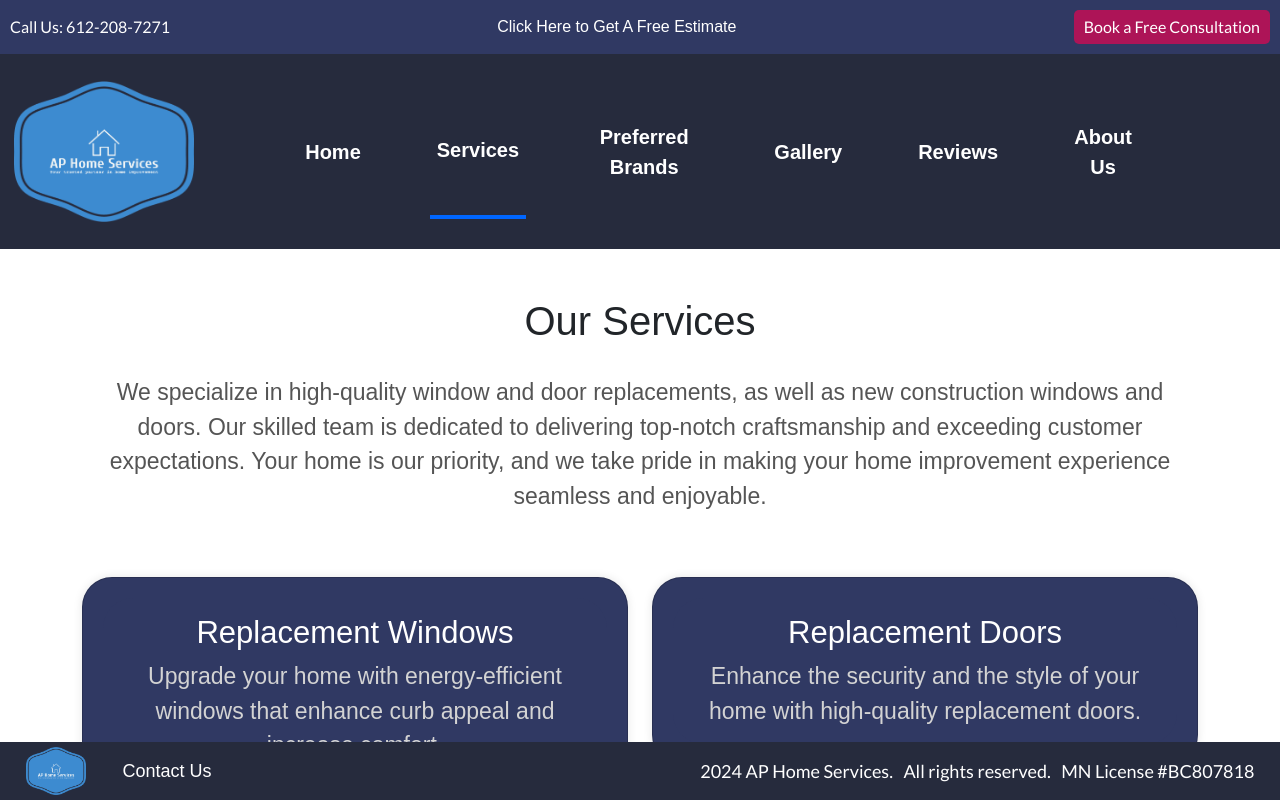
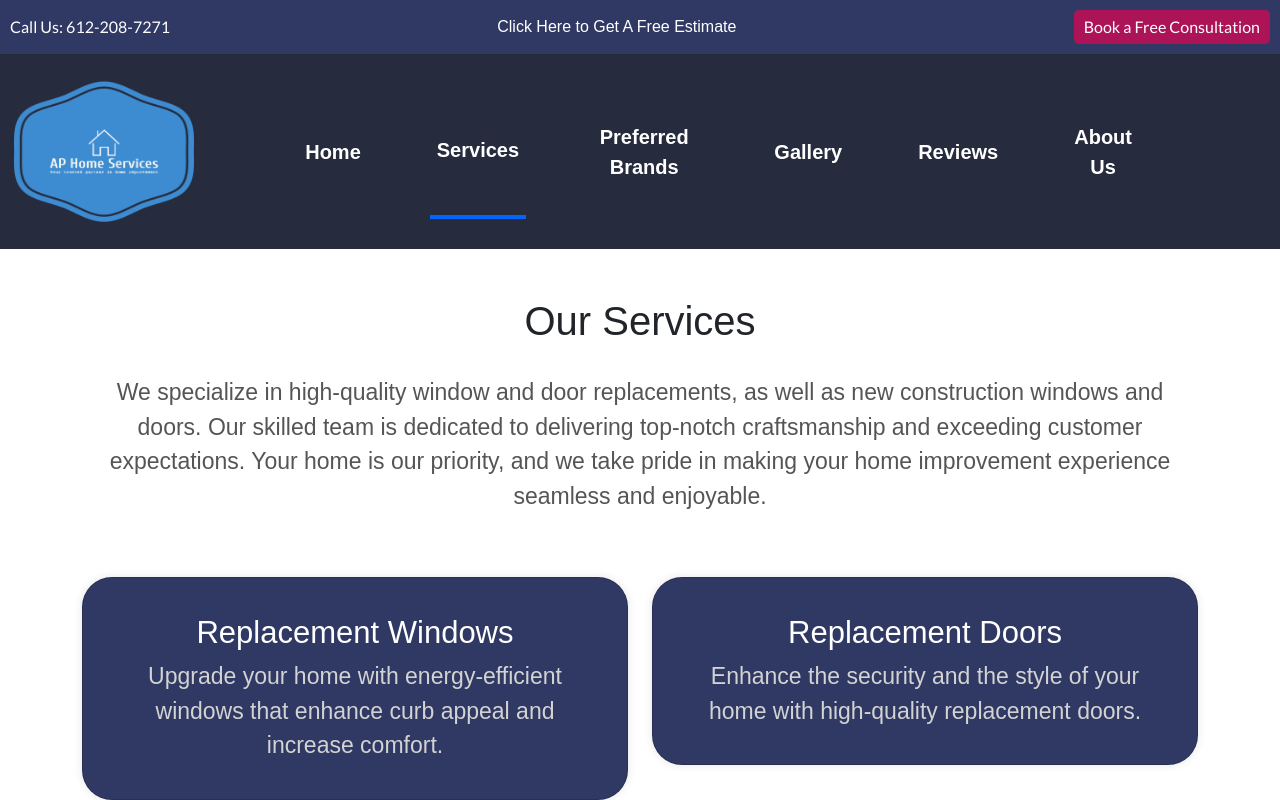
Before and after one commit to Amigovich/aphomesvc, a React (Vite) app: page /services in a window 1280 px wide. Built offline with nearby package versions, Linux system fonts and the light colour scheme; a web font is replaced by a local one.

Commit message:
Update App.css

```diff
--- a/src/App.css
+++ b/src/App.css
@@ -355,13 +355,11 @@ p {
 
 /* Footer styles */
 .footer {
-  position: fixed;
-  bottom: 0;
-  left: 0;
+  position: relative;
   width: 100%;
   background-color: #262b3d;
   font-size: 18px;
-  padding: 0;
+  padding: 10px 0;
   clear: both;
 }
 
```
